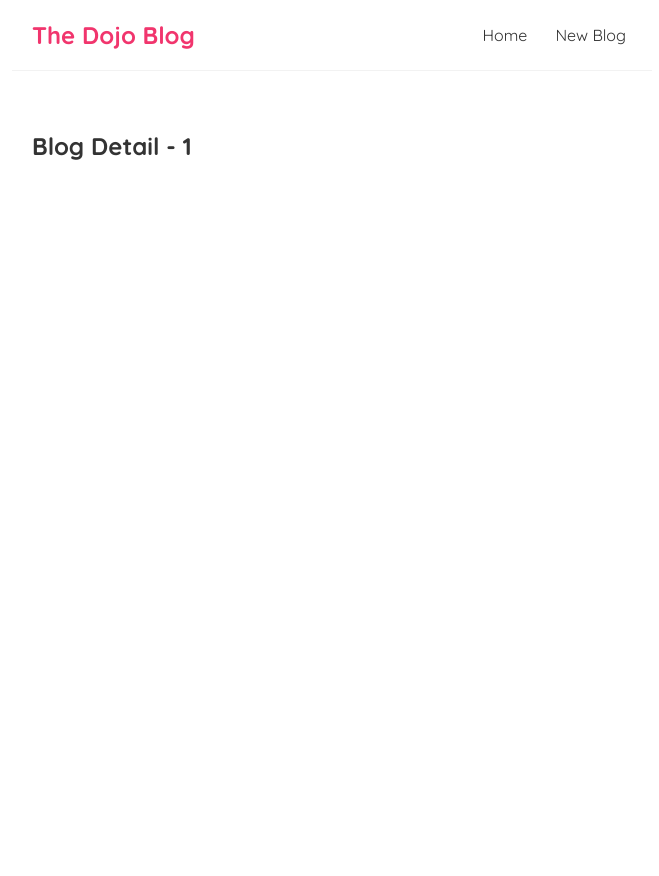
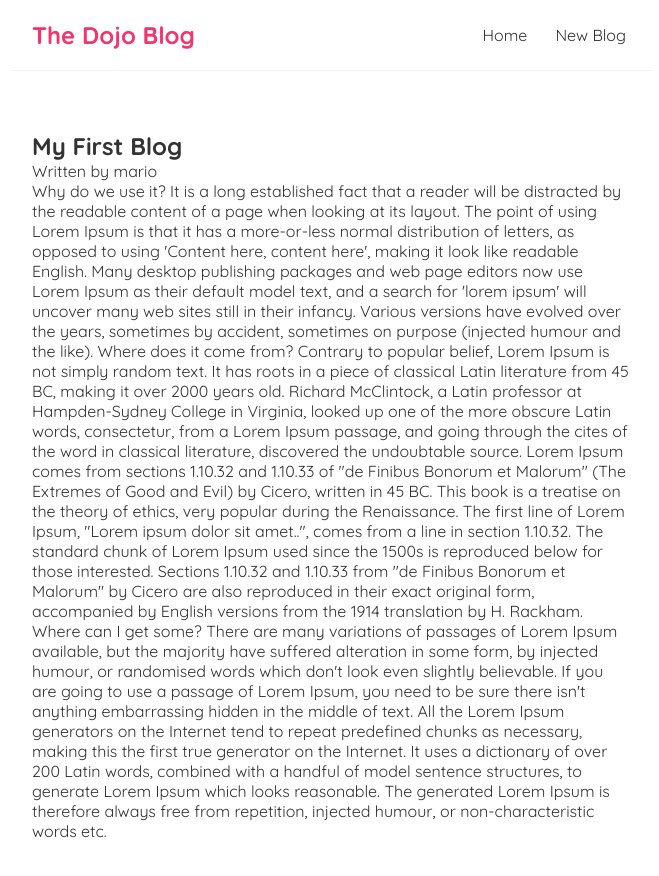
Before and after one commit to Startang141/dojo-blog-star, a React (Create React App) app: page /blogs/1 in a window 1280 px wide. Shown: the top 876 px of the page, without its empty margins (308-967 px from the left). Before the commit the page ends 800 px from the top, so only its background shows below. Built offline with nearby package versions, Linux system fonts and the light colour scheme; data requests are answered from the project's data file.

Commit message:
Reuse Custom Hook

```diff
--- a/src/Pages/BlogDetail.jsx
+++ b/src/Pages/BlogDetail.jsx
@@ -1,11 +1,21 @@
 import { useParams } from "react-router-dom";
+import UseFetch from "./UseFetch";
 
 const BlogDetail = () => {
     const { id } = useParams();
+    const {data: blogs, isPending, isError} = UseFetch('http://localhost:8000/blogs/' + id );
 
     return (
         <div className="blog-detail">
-            <h2>Blog Detail - { id }</h2>
+            {isPending && <div>Loading...</div>}
+            {isError && <div>{ isError }</div>}
+            {blogs && (
+                <article>
+                    <h2>{blogs.title}</h2>
+                    <p> Written by {blogs.author}</p>
+                    <div>{blogs.body}</div>
+                </article>
+            )}
         </div>
      );
 }
--- a/src/index.css
+++ b/src/index.css
@@ -48,3 +48,25 @@
   color: #f1356d;
   margin-bottom: 8px;
 }
+
+.blog-preview a{
+  text-decoration: none;
+}
+
+/* blog details page */
+.blog-details h2 {
+  font-size: 20px;
+  color: #f1356d;
+  margin-bottom: 10px;
+}
+.blog-details div {
+  margin: 20px 0;
+}
+.blog-details button {
+  background: #f1356d;
+  color: #fff;
+  border: 0;
+  padding: 8px;
+  border-radius: 8px;
+  cursor: pointer;
+}
```
